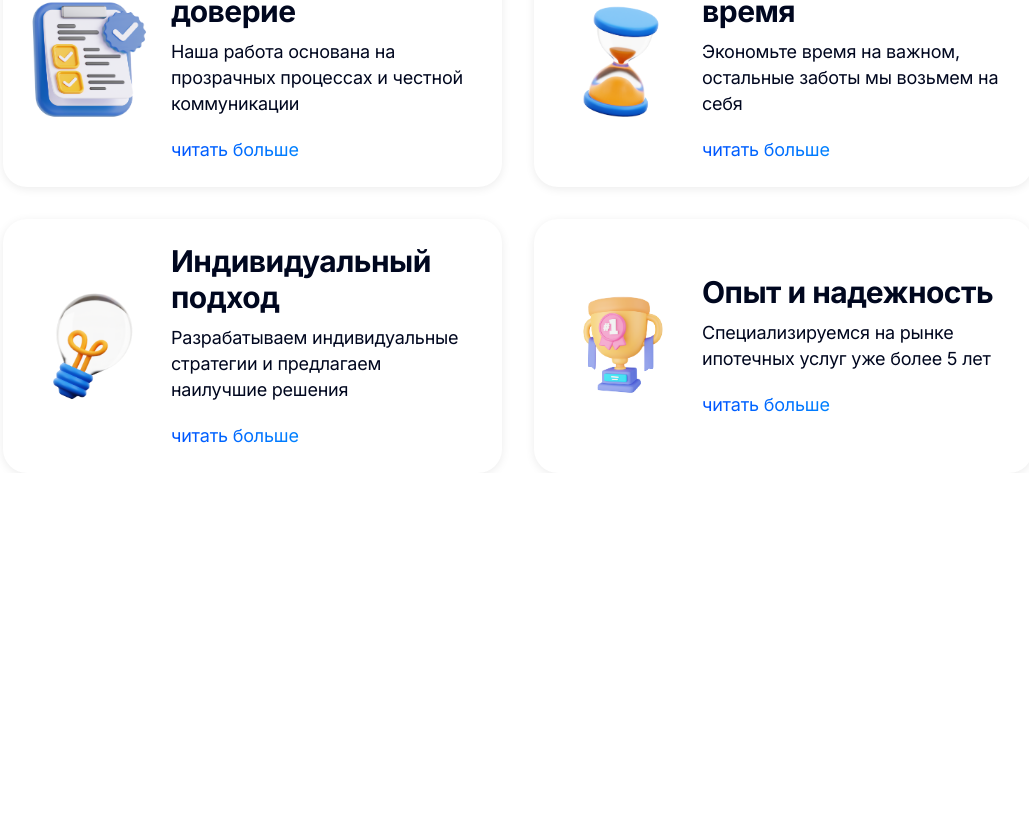
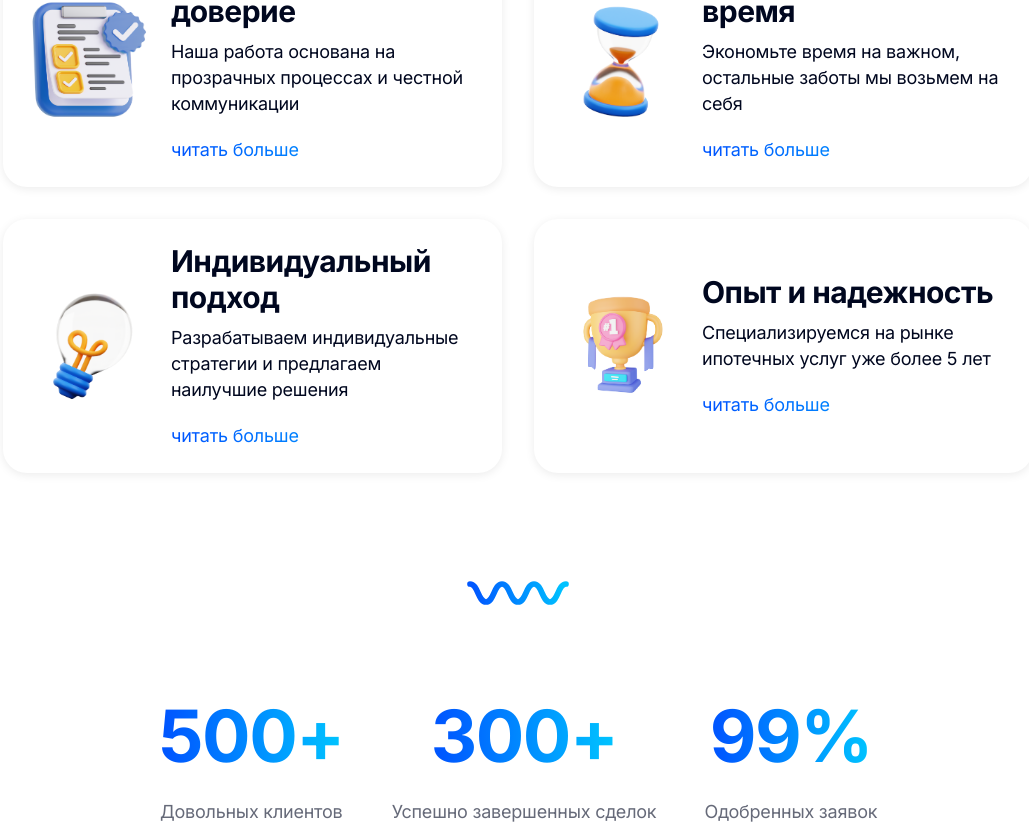
Before and after one commit to alonsamort/ipotekaClient, a React (Create React App) app: page / in a window 1280 px wide. Shown: the part 1249-2074 px from the top of the page, without its empty margins (122-1151 px from the left). Before the commit the page ends 1722 px from the top, so only its background shows below. Built offline with nearby package versions, Linux system fonts and the light colour scheme.

Commit message:
done block Statistic

```diff
--- a/src/app.jsx
+++ b/src/app.jsx
@@ -11,6 +11,7 @@ import Preview from "./components/Preview";
 import Partners from "./components/Partners";
 import Zigzag from "./components/Zigzag";
 import Advantage from "./components/Advantage";
+import Statistic from "./components/Statistic";
 
 function App() {
   return (
@@ -21,6 +22,8 @@ function App() {
           <Partners/>
           <Zigzag/>
           <Advantage/>
+          <Zigzag/>
+          <Statistic/>
       </div>
 
     </>
--- a/src/components/Advantage/Advantage.module.css
+++ b/src/components/Advantage/Advantage.module.css
@@ -2,7 +2,9 @@
     display: grid;
     justify-content: center;
 margin-top: 92px;
+    margin-bottom: 108px;
 }
 .title {
     padding-bottom: 80px;
+
 }
--- /dev/null
+++ b/src/components/Statistic/Mark/Mark.jsx
@@ -0,0 +1,16 @@
+import React from 'react';
+import styles from './Mark.module.css';
+import cn from "classnames";
+function Mark(props) {
+    return (
+        <>
+            <div className={cn(styles.wrap, props.className)}>
+                <h2 className={styles.title}>{[props.title]}</h2>
+                <p className={styles.descriprion}>{[props.descriprion]}</p>
+            </div>
+        </>
+
+    );
+}
+
+export default Mark;
--- /dev/null
+++ b/src/components/Statistic/Mark/Mark.module.css
@@ -0,0 +1,33 @@
+.wrap {
+    display: flex;
+    flex-direction: column;
+    align-items: center;
+    gap: 24px;
+
+}
+.title{
+    margin: 0;
+    font-weight: 700;
+    font-size: 72px;
+    line-height: 78px;
+    letter-spacing: -0.02em;
+
+    background: linear-gradient(88.67deg, #0057FF 5.1%, #00C2FF 96.41%);
+    -webkit-background-clip: text;
+    -webkit-text-fill-color: transparent;
+    background-clip: text;
+    text-fill-color: transparent;
+
+
+}
+.descriprion{
+margin: 0;
+    font-weight: 400;
+    font-size: 18px;
+    line-height: 26px;
+    letter-spacing: -0.012em;
+
+    color: #666A79;
+
+
+}
--- /dev/null
+++ b/src/components/Statistic/Mark/index.js
@@ -0,0 +1 @@
+export { default } from './Mark';
--- /dev/null
+++ b/src/components/Statistic/Statistic.jsx
@@ -0,0 +1,23 @@
+import React from 'react';
+import styles from './Statistic.module.css';
+import cn from "classnames";
+import Mark from "./Mark";
+
+function Statistic(props) {
+    return (
+        <>
+            <div className={cn(styles.wrap, props.className)}>
+                <Mark  title="500+"
+                descriprion="Довольных клиентов"/>
+                <Mark  title="300+"
+                       descriprion="Успешно завершенных сделок"/>
+                <Mark  title="99%"
+                       descriprion="Одобренных заявок"/>
+
+            </div>
+        </>
+
+    );
+}
+
+export default Statistic;
--- /dev/null
+++ b/src/components/Statistic/Statistic.module.css
@@ -0,0 +1,6 @@
+.wrap{
+    display: flex;
+    gap: 48px;
+    justify-content: center;
+    margin-top: 92px;
+}
--- /dev/null
+++ b/src/components/Statistic/index.js
@@ -0,0 +1 @@
+export { default } from './Statistic';
```
